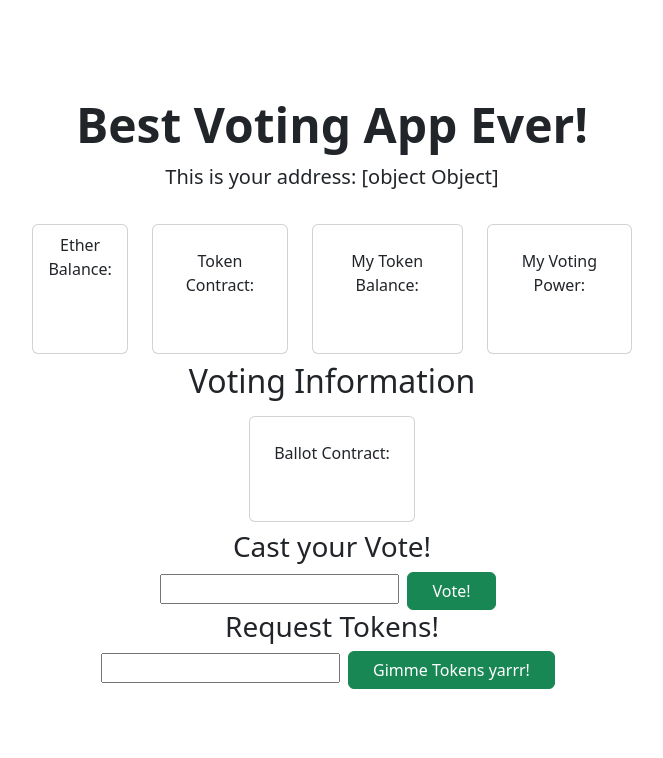
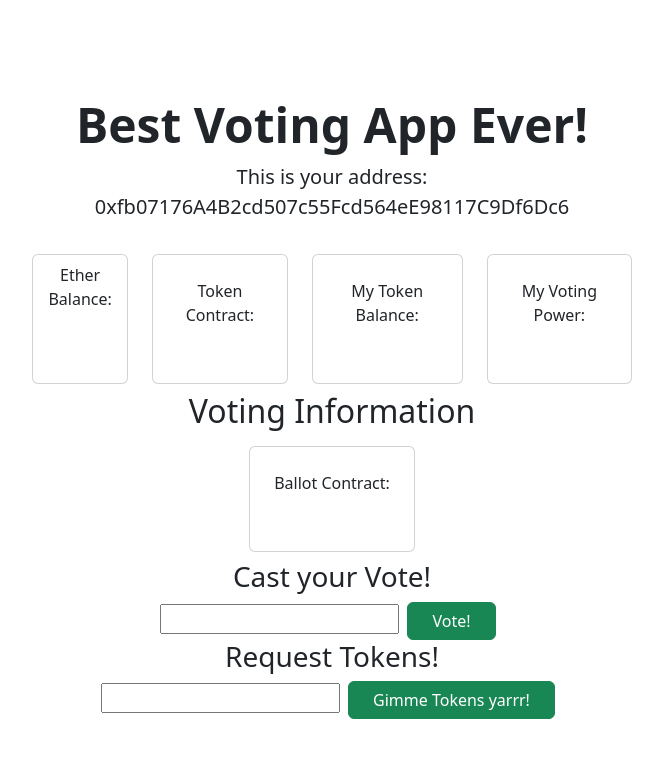
Before and after one commit to divine-comedian/encode-week3, an Angular app: page / in a window 1280 px wide. Both pictures are taken after a click on the button "Create a Wallet". Shown: the top 758 px of the page, without its empty margins (308-971 px from the left). Built offline with nearby package versions, Linux system fonts and the light colour scheme; no server answers.

Commit message:
add back wallet.address

```diff
--- a/src/app/app.component.html
+++ b/src/app/app.component.html
@@ -20,8 +20,8 @@
     </div>
         </div >
         <div *ngIf="wallet || MMaddress">
-            <p *ngIf="wallet" class="lead mb-4">This is your address: {{wallet}}</p>
-            <p *ngIf="MMaddress" class="lead mb-4">This is your address: {{wallet}}</p>
+            <p *ngIf="wallet" class="lead mb-4">This is your address: {{wallet.address}}</p>
+            <p *ngIf="MMaddress" class="lead mb-4">This is your address: {{MMaddress}}</p>
             <div class="d-grid gap-2 d-sm-flex justify-content-sm-center">
                 <div class="card p-2 m-2">
                 <p>Ether Balance: </p>
--- a/src/app/app.component.ts
+++ b/src/app/app.component.ts
@@ -29,7 +29,6 @@ export class AppComponent {
       console.log(ans)
       this.tokenContractAddress = ans.result;
     });
-
   }
 
   updateInfo() {
```
